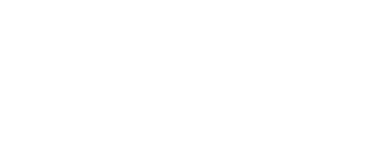
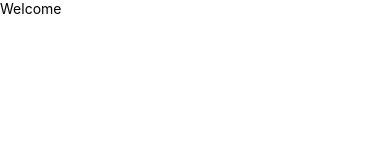
Before and after one commit to Vachek-hooves/NationalSports, a React Native app: screen / in a window 390 px wide. Shown: the top 160 px of the page. Built offline with nearby package versions, Linux system fonts and the light colour scheme.

Commit message:
update packages

```diff
--- a/App.js
+++ b/App.js
@@ -1,5 +1,13 @@
+import {SafeAreaView, Text} from 'react-native';
+
 function App() {
-  return <></>;
+  return (
+    <>
+      <SafeAreaView>
+        <Text>Welcome</Text>
+      </SafeAreaView>
+    </>
+  );
 }
 
 export default App;
--- a/package.json
+++ b/package.json
@@ -10,10 +10,12 @@
     "test": "jest"
   },
   "dependencies": {
+    "@react-native-async-storage/async-storage": "^1.24.0",
     "@react-navigation/native-stack": "^6.11.0",
     "react": "^18.2.0",
     "react-native": "0.73.5",
     "react-native-image-picker": "^7.1.2",
+    "react-native-linear-gradient": "^2.8.3",
     "react-native-safe-area-context": "^4.10.9",
     "react-native-screens": "^3.34.0"
   },
```
Also changed, not shown: 2 other files (tests, documents, lock files or other folders).
